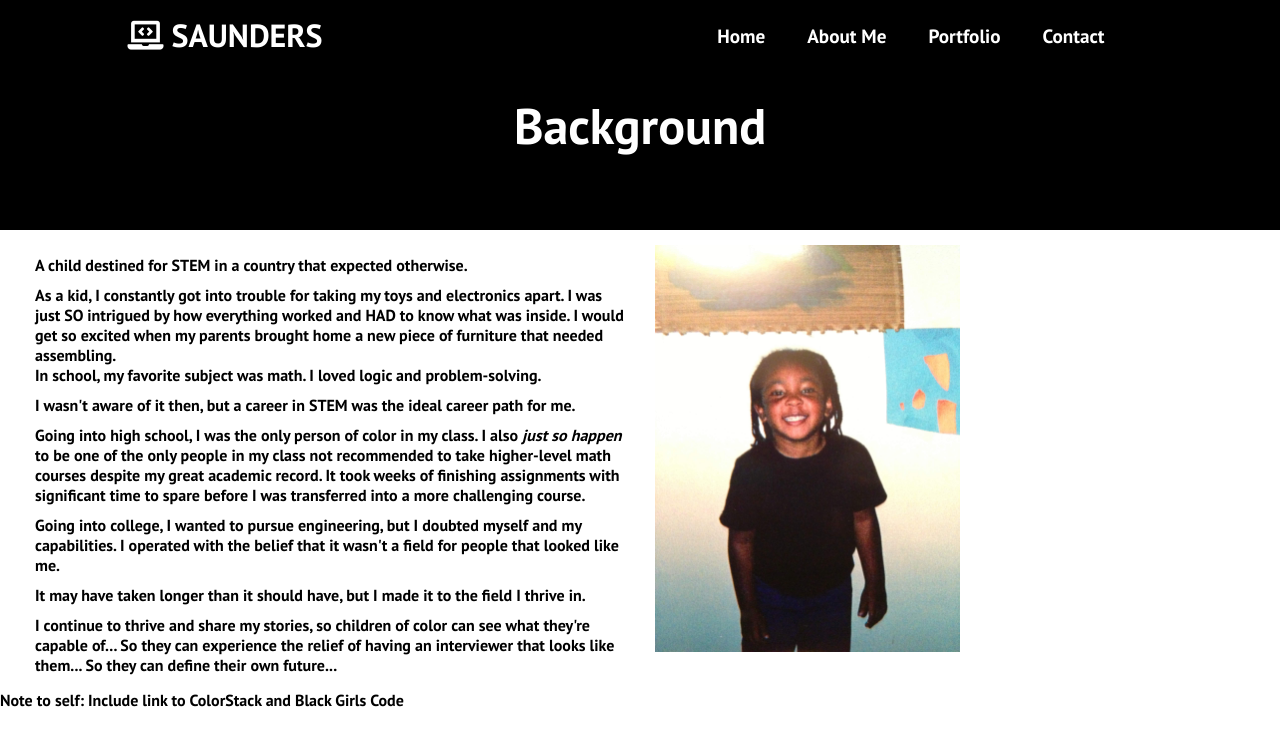
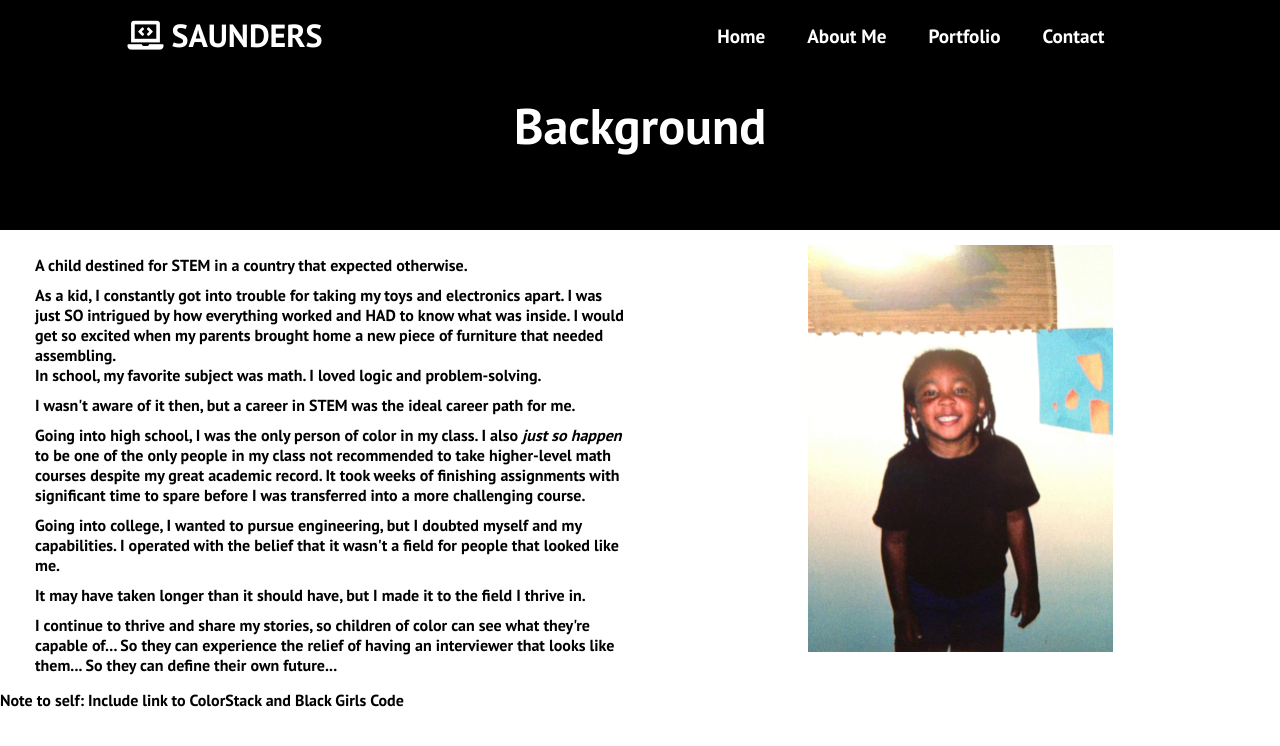
Before and after one commit to shaunacs/shauna-saunders-create-react-app, a React (Create React App) app: page /background in a window 1280 px wide. Shown: the top 746 px of the page. Built offline with nearby package versions, Linux system fonts and the light colour scheme.

Commit message:
Center side photo in PageText css

```diff
--- a/src/components/PageText.css
+++ b/src/components/PageText.css
@@ -15,5 +15,7 @@
 
 .side-photo {
     width: 50%;
-    display: inline;
+    display: block;
+    margin-left: auto;
+    margin-right: auto;
 }
```
